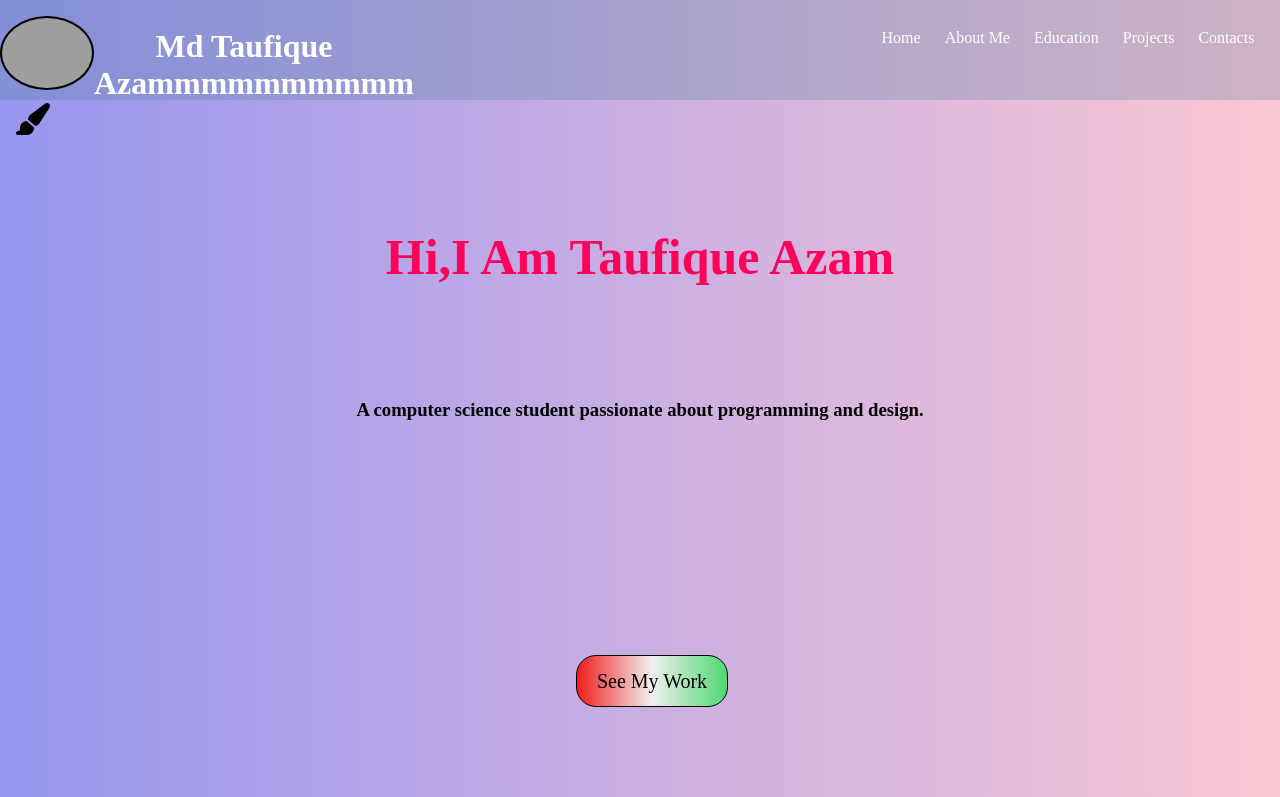
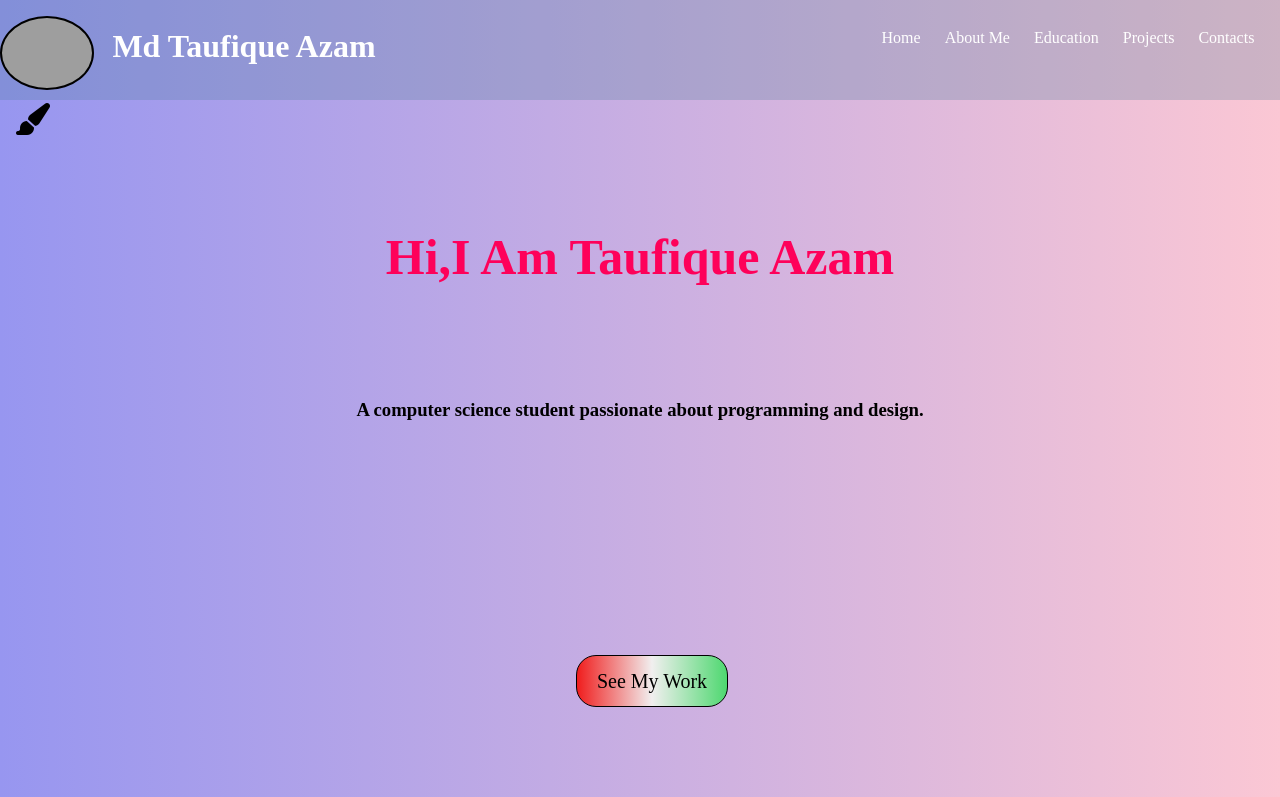
Before and after one commit to taufique2001/m, a plain HTML site: page index.html in a window 1280 px wide. Shown: the top 797 px of the page. Drawn offline with nearby package versions, Linux system fonts and the light colour scheme; grey boxes are pictures that could not be loaded.

Commit message:
Update index.html

```diff
--- a/index.html
+++ b/index.html
@@ -17,7 +17,7 @@
     <div id="ho" class="nav">
         <div class="nav2">
             <div id="dp"></div>
-            <h1 id="name">Md Taufique Azammmmmmmmmm</h1>
+            <h1 id="name">Md Taufique Azam</h1>
             <div class="anc">
                 <div id="imp">
                 <a id="anchor" href="#ho">Home</a>
```
